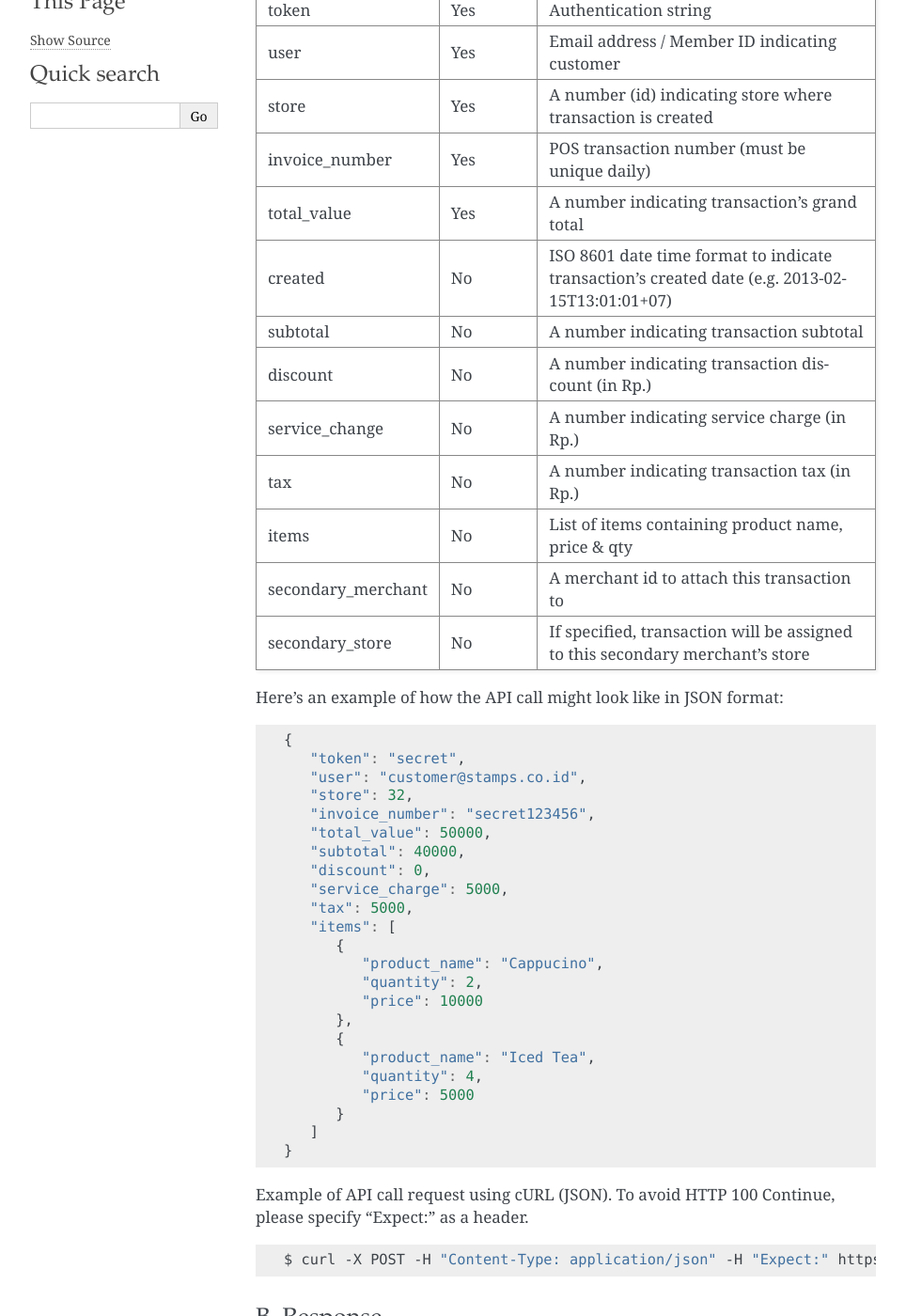
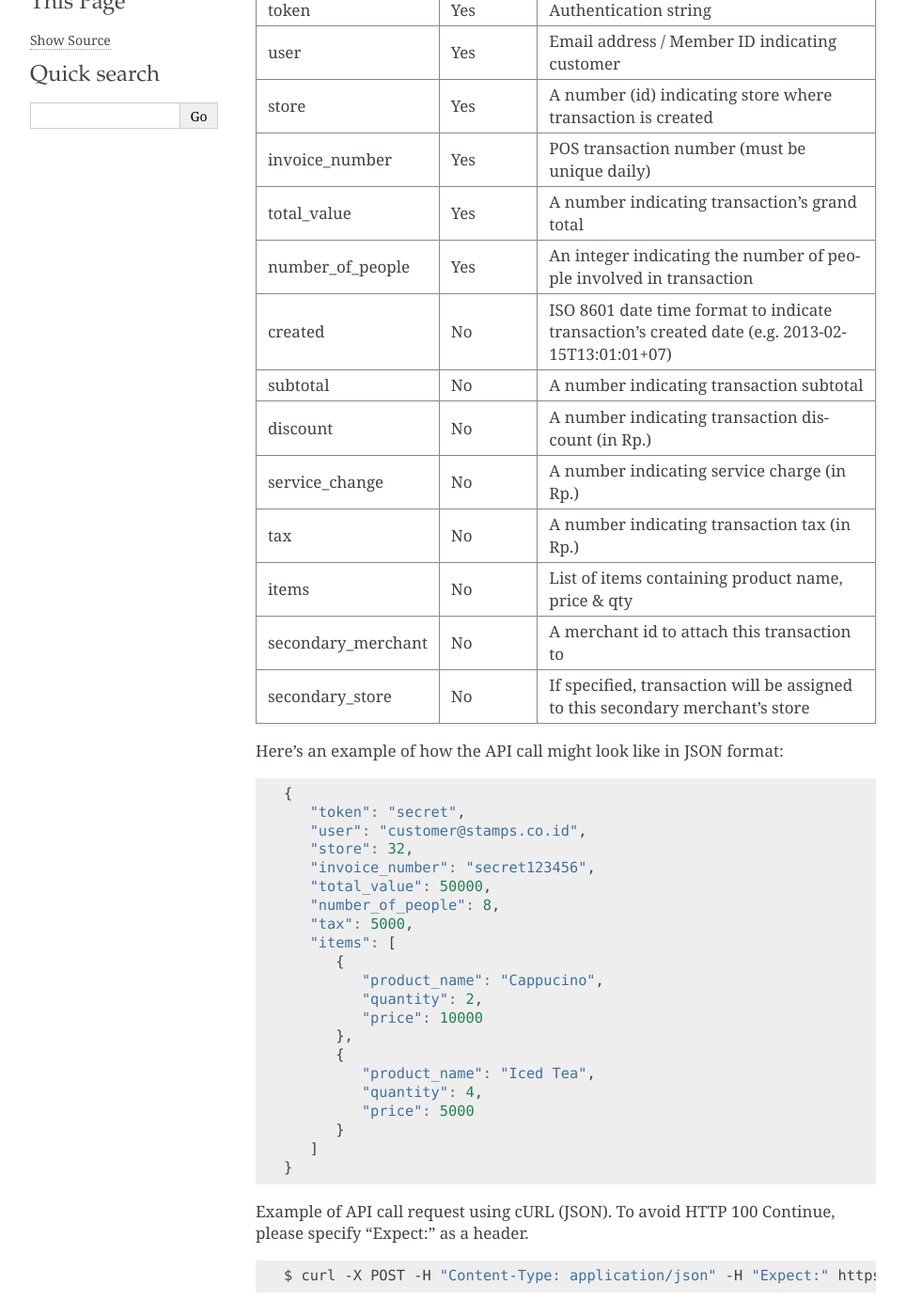
Before and after one commit to ui/stamps-api-docs, a Sphinx documentation site: the page built from source/transaction_api.rst, in a window 1280 px wide and 1400 px high, scrolled down 426 px. Shown: the whole window at 94% size, without its empty margins (148-1112 px from the left). Built offline with Sphinx 7.4.7, drawn with Linux system fonts in a browser that asks for light colours.

Commit message:
Added number_of_people to documentation.

```diff
--- a/source/transaction_api.rst
+++ b/source/transaction_api.rst
@@ -24,6 +24,7 @@ store               Yes         A number (id) indicating store where transaction
                                 is created
 invoice_number      Yes         POS transaction number (must be unique daily)
 total_value         Yes         A number indicating transaction's grand total
+number_of_people    Yes         An integer indicating the number of people involved in transaction
 created             No          ISO 8601 date time format to indicate transaction's
                                 created date
                                 (e.g. 2013-02-15T13:01:01+07)
@@ -47,9 +48,7 @@ Here's an example of how the API call might look like in JSON format:
        "store": 32,
        "invoice_number": "secret123456",
        "total_value": 50000,
-       "subtotal": 40000,
-       "discount": 0,
-       "service_charge": 5000,
+       "number_of_people": 8,
        "tax": 5000,
        "items": [
           {
@@ -70,7 +69,7 @@ Example of API call request using cURL (JSON). To avoid HTTP 100 Continue, pleas
 
 .. code-block :: bash
 
-    $ curl -X POST -H "Content-Type: application/json" -H "Expect:" https://stamps.co.id/api/transactions/add -i -d '{ "token": "secret", "user": "customer@stamps.co.id", "store": 2, "invoice_number": "invoice_1", "total_value": 50000, "items": [{"product_name": "Cappucino", "quantity": 2, "price": 10000}, {"product_name": "Iced Tea", "quantity": 4, "price": 5000}]}'
+    $ curl -X POST -H "Content-Type: application/json" -H "Expect:" https://stamps.co.id/api/transactions/add -i -d '{ "token": "secret", "user": "customer@stamps.co.id", "store": 2, "number_of_people": 8, "invoice_number": "invoice_1", "total_value": 50000, "items": [{"product_name": "Cappucino", "quantity": 2, "price": 10000}, {"product_name": "Iced Tea", "quantity": 4, "price": 5000}]}'
 
 
 B. Response
```
